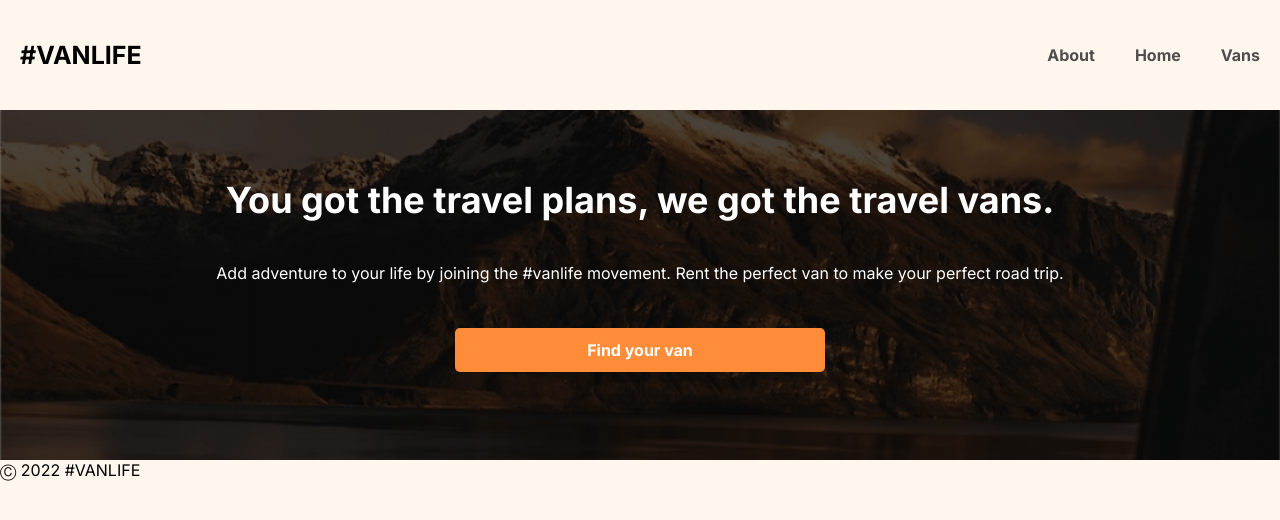
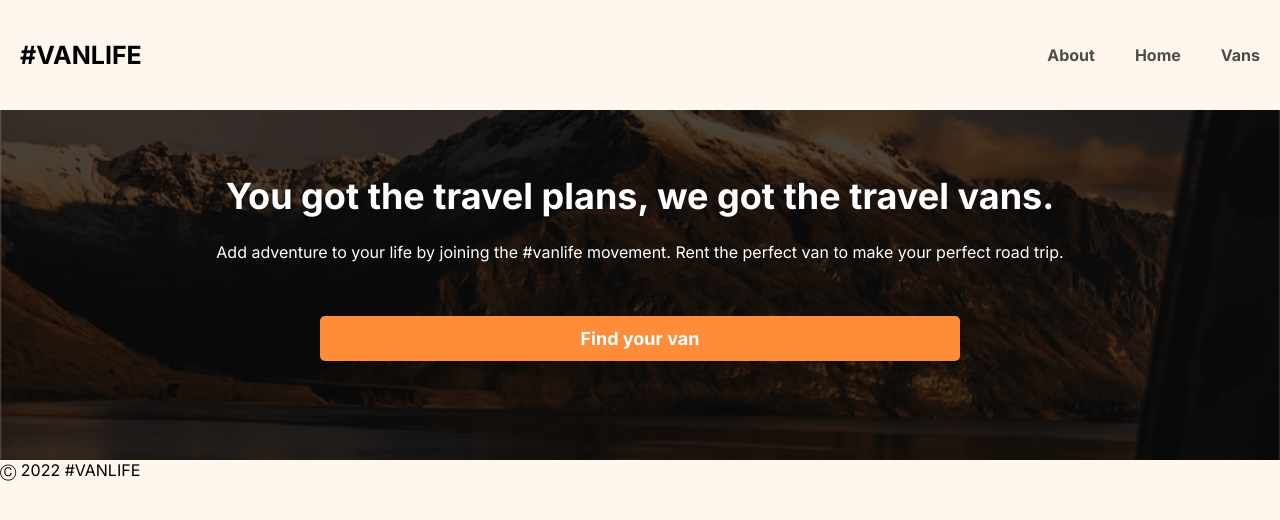
Before and after one commit to kseniia-chepur/vanlife, a React (Create React App) app: page / in a window 1280 px wide. Shown: the top 520 px of the page. Built offline with nearby package versions, Linux system fonts and the light colour scheme; what miragejs would draw is missing.

Commit message:
review styles

```diff
--- a/src/App.css
+++ b/src/App.css
@@ -18,6 +18,10 @@ body {
   scrollbar-width: none;
 }
 
+h1, h2, p {
+  margin: 0;
+}
+
 header {
   height: 110px;
   display: flex;
@@ -30,7 +34,7 @@ header .site-logo {
   margin-right: auto;
   text-transform: uppercase;
   font-weight: 900;
-  font-size: 25px;
+  font-size: 1.565rem;
 }
 
 header a {
@@ -54,7 +58,7 @@ header a:hover {
   background-color: #FF8C38;
   color: #FFF;
   font-size: 1.125rem;
-  padding: .75rem 1.375rem;
+  padding: 12px 22px;
   font-weight: 700;
   border-radius: 5px;
   cursor: pointer;
@@ -70,3 +74,9 @@ header a:hover {
 .link-btn:hover {
   transform: translate(1px, 1px);
 }
+
+@media (max-width: 576px) {
+  .link-btn {
+    width: 100%;
+  }
+}
--- a/src/pages/About/About.css
+++ b/src/pages/About/About.css
@@ -1,5 +1,6 @@
 .about-page__hero {
   width: 100%;
+  margin-bottom: 50px;
 }
 
 .about-page__content {
@@ -9,12 +10,13 @@
 }
 
 .about-page__title {
-  font-size: 32px;
-  line-height: 38px;
+  font-size: 2rem;
+  line-height: 2.375rem;
+  margin-bottom: 32px;
 }
 
 .about-page__description {
-  line-height: 22px;
+  line-height: 1.375rem;
   font-weight: 500;
 }
 
@@ -22,19 +24,12 @@
   background-color: #FFCC8D;
   color: #161616;
   padding-inline: 32px;
-  padding-bottom: 32px;
+  padding-block: 32px;
   margin-inline: 27px;
   border-radius: 5px;
 }
 
 .about-page__subtitle {
-  margin: 0;
-  padding-block: 37px;
-  line-height: 30px;
+  line-height: 1.875rem;
+  margin-bottom: 25px;
 }
-
-/* .about-page .about-page__link {
-  background-color: #161616;
-  color: white;
-  border-radius: 10px;
-} */
--- a/src/pages/About/About.jsx
+++ b/src/pages/About/About.jsx
@@ -4,30 +4,35 @@ import './About.css';
 
 const About = () => {
   return (
-    <div className='about-page'>
+    <div className="about-page">
       <main>
         <img
           src={bgImg}
-          className='about-page__hero'
-          alt='Van with a person sitting on the top'
+          className="about-page__hero"
+          alt="Van with a person sitting on the top"
         />
-        <section className='about-page__content'>
-          <h1 className='about-page__title'>Don’t squeeze in a sedan when you could relax in a van.</h1>
-          <p className='about-page__description'>
+        <section className="about-page__content">
+          <h1 className="about-page__title">
+            Don’t squeeze in a sedan when you could relax in a van.
+          </h1>
+          <p className="about-page__description">
             Our mission is to enliven your road trip with the perfect travel van rental.
             Our vans are recertified before each trip to ensure your travel plans can go off without a hitch.
             (Hitch costs extra 😉)
           </p>
-          <p className='about-page__description'>
+          <br />
+          <p className="about-page__description">
             Our team is full of vanlife enthusiasts who know firsthand the magic of touring the world on 4 wheels.
           </p>
         </section>
-        <section className='about-page__cta'>
-          <h2 className='about-page__subtitle'>
+        <section className="about-page__cta">
+          <h2 className="about-page__subtitle">
             Your destination is waiting.
             Your van is ready.
           </h2>
-          <Link to='/vans' className='link-btn link-btn--black'>Explore our vans</Link>
+          <Link to="/vans" className="link-btn link-btn--black">
+            Explore our vans
+          </Link>
         </section>
       </main>
       <footer>
--- a/src/pages/Home/Home.css
+++ b/src/pages/Home/Home.css
@@ -7,38 +7,21 @@
   background-size: cover;
   min-height: 350px;
   color: white;
-  padding: 45px 23px;
+  padding-block: 65px;
   display: flex;
   flex-direction: column;
   align-items: center;
 }
 
 .home__title {
+  margin: 0;
   font-weight: 700;
   font-size: 2.25rem;
-  line-height: 42px;
+  line-height: 2.625rem;
+  margin-bottom: 23px;
 }
 
 .home__description {
   line-height: 24px;
+  margin-bottom: 52px;
 }
-
-.home__link {
-  display: inline-block;
-  text-align: center;
-  text-decoration: none;
-  background-color: #FF8C38;
-  border: none;
-  width: 30%;
-  margin-top: 27px;
-  padding-block: .75rem;
-  color: white;
-  font-weight: 700;
-  border-radius: 5px;
-  cursor: pointer;
-  transition: transform .1s ease-in-out;
-}
-
-.home__link:hover {
-  transform: translate(1px, 1px);
-}
--- a/src/pages/Home/Home.jsx
+++ b/src/pages/Home/Home.jsx
@@ -3,16 +3,18 @@ import './Home.css';
 
 const Home = () => {
   return (
-    <div className='home'>
-      <main className='home__content'>
-        <h1 className='home__title'>
+    <div className="home">
+      <main className="home__content">
+        <h1 className="home__title">
           You got the travel plans, we got the travel vans.
         </h1>
-        <p className='home__description'>
+        <p className="home__description">
           Add adventure to your life by joining the #vanlife movement.
           Rent the perfect van to make your perfect road trip.
         </p>
-        <Link to='vans' className='home__link'>Find your van</Link>
+        <Link to="vans" className="link-btn">
+          Find your van
+        </Link>
       </main>
       <footer>Ⓒ 2022 #VANLIFE</footer>
     </div>
--- a/src/pages/Vans/VanDetail/VanDetail.css
+++ b/src/pages/Vans/VanDetail/VanDetail.css
@@ -1,16 +1,20 @@
 .van-detail {
   padding: 27px;
+  display: flex;
+  justify-content: center;
 }
 
 .van-detail__content {
   display: flex;
   flex-direction: column;
   color: #161616;
+  max-width: 950px;
 }
 
 .van-detail__img {
   border-radius: 5px;
   margin-block: 47px;
+  max-width: 100%;
 }
 
 .van-detail__title {
--- a/src/pages/Vans/VanDetail/VanDetail.jsx
+++ b/src/pages/Vans/VanDetail/VanDetail.jsx
@@ -16,7 +16,7 @@ const VanDetail = () => {
     <div className="van-detail">
     {van ? (
         <div className="van-detail__content">
-            <img src={van.imageUrl} className="van-detail__img"/>
+            <img src={van.imageUrl} alt={van.name} className="van-detail__img"/>
             <i className={`van__type van__type--${van.type} selected`}>{van.type}</i>
             <h2 className="van-detail__title">{van.name}</h2>
             <p className="van-detail__price"><span>${van.price}</span>/day</p>
--- a/src/pages/Vans/Vans.jsx
+++ b/src/pages/Vans/Vans.jsx
@@ -18,7 +18,7 @@ const Vans = () => {
         {vans.map(van => (
         <div key={van.id} className="van">
           <Link to={van.id}>
-            <img src={van.imageUrl} className="van__img" />
+            <img src={van.imageUrl} alt={van.name} className="van__img" />
             <div className="van__info">
               <h3 className="van__title">{van.name}</h3>
               <p className="van__price">${van.price}<span>/day</span></p>
```
